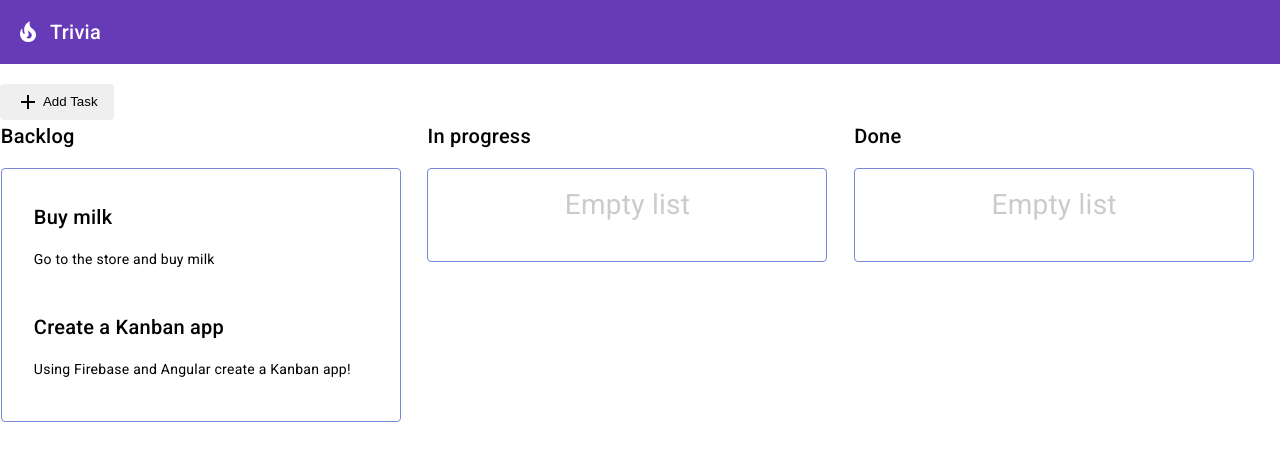
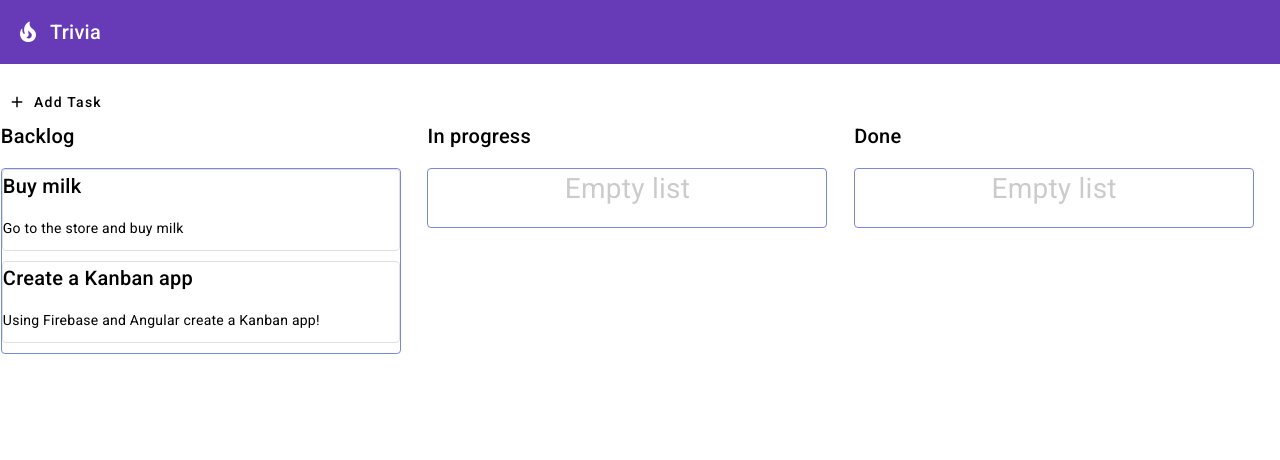
Before and after one commit to pokemog/firebase-trivia, an Angular app: page / in a window 1280 px wide. Shown: the top 460 px of the page. Built offline with nearby package versions, Linux system fonts and the light colour scheme.

Commit message:
update legacy material modules

```diff
--- a/src/app/app.component.html
+++ b/src/app/app.component.html
@@ -11,9 +11,9 @@
     <div class="container">
       <h2>Backlog</h2>
 
-      <mat-card cdkDropList id="todo" #todoList="cdkDropList" [cdkDropListData]="todo"
+      <mat-card appearance="outlined" cdkDropList id="todo" #todoList="cdkDropList" [cdkDropListData]="todo"
         [cdkDropListConnectedTo]="[doneList, inProgressList]" (cdkDropListDropped)="drop($event)" class="list">
-        <p class="empty-label" *ngIf="todo.length === 0">Empty list></p>
+        <p class="empty-label" *ngIf="todo.length === 0">Empty list</p>
         <app-task (edit)="editTask('todo', $event)" *ngFor="let task of todo" cdkDrag [task]="task"></app-task>
       </mat-card>
     </div>
@@ -21,7 +21,7 @@
     <div class="container">
       <h2>In progress</h2>
 
-      <mat-card cdkDropList id="inProgress" #inProgressList="cdkDropList" [cdkDropListData]="inProgress"
+      <mat-card appearance="outlined" cdkDropList id="inProgress" #inProgressList="cdkDropList" [cdkDropListData]="inProgress"
         [cdkDropListConnectedTo]="[todoList, doneList]" (cdkDropListDropped)="drop($event)" class="list">
         <p class="empty-label" *ngIf="inProgress.length === 0">Empty list</p>
         <app-task (edit)="editTask('inProgress', $event)" *ngFor="let task of inProgress" cdkDrag [task]="task">
@@ -31,7 +31,7 @@
     <div class="container">
       <h2>Done</h2>
 
-      <mat-card cdkDropList id="done" #doneList="cdkDropList" [cdkDropListData]="done"
+      <mat-card appearance="outlined" cdkDropList id="done" #doneList="cdkDropList" [cdkDropListData]="done"
         [cdkDropListConnectedTo]="[todoList, inProgressList]" (cdkDropListDropped)="drop($event)" class="list">
         <p class="empty-label" *ngIf="done.length === 0">Empty list</p>
         <app-task (edit)="editTask('done', $event)" *ngFor="let task of done" cdkDrag [task]="task"></app-task>
--- a/src/app/app.component.ts
+++ b/src/app/app.component.ts
@@ -1,6 +1,6 @@
 import { CdkDragDrop, moveItemInArray, transferArrayItem } from '@angular/cdk/drag-drop';
 import { Component } from '@angular/core';
-import { MatLegacyDialog as MatDialog } from '@angular/material/legacy-dialog';
+import { MatDialog } from '@angular/material/dialog';
 import { Task } from './task/task';
 import { TaskDialogComponent, TaskDialogResult } from './task-dialog/task-dialog.component';
 
--- a/src/app/task-dialog/task-dialog.component.ts
+++ b/src/app/task-dialog/task-dialog.component.ts
@@ -1,5 +1,5 @@
 import { Component, Inject } from '@angular/core';
-import { MAT_LEGACY_DIALOG_DATA as MAT_DIALOG_DATA, MatLegacyDialogRef as MatDialogRef } from '@angular/material/legacy-dialog';
+import { MAT_DIALOG_DATA, MatDialogRef } from '@angular/material/dialog';
 import { Task } from '../task/task';
 
 @Component({
--- a/src/app/task/task.component.html
+++ b/src/app/task/task.component.html
@@ -1,4 +1,4 @@
-<mat-card class="item" *ngIf="task" (dblclick)="edit.emit(task)">
+<mat-card appearance="outlined" class="item" *ngIf="task" (dblclick)="edit.emit(task)">
   <h2>{{ task.title }}</h2>
   <p>
     {{ task.description }}
```
Also changed, not shown: src/app/app.module.ts (+4 -4 lines), 2 other files (tests, documents, lock files or other folders).
